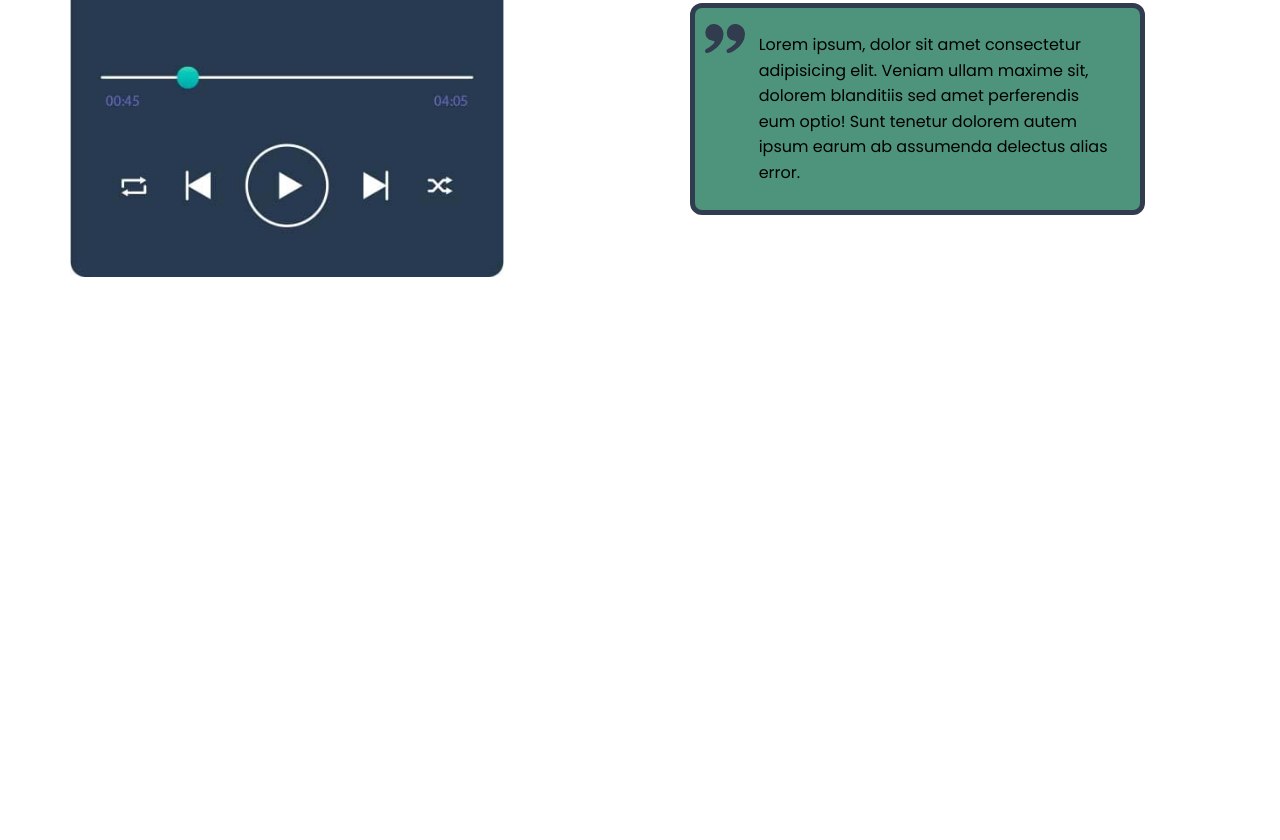
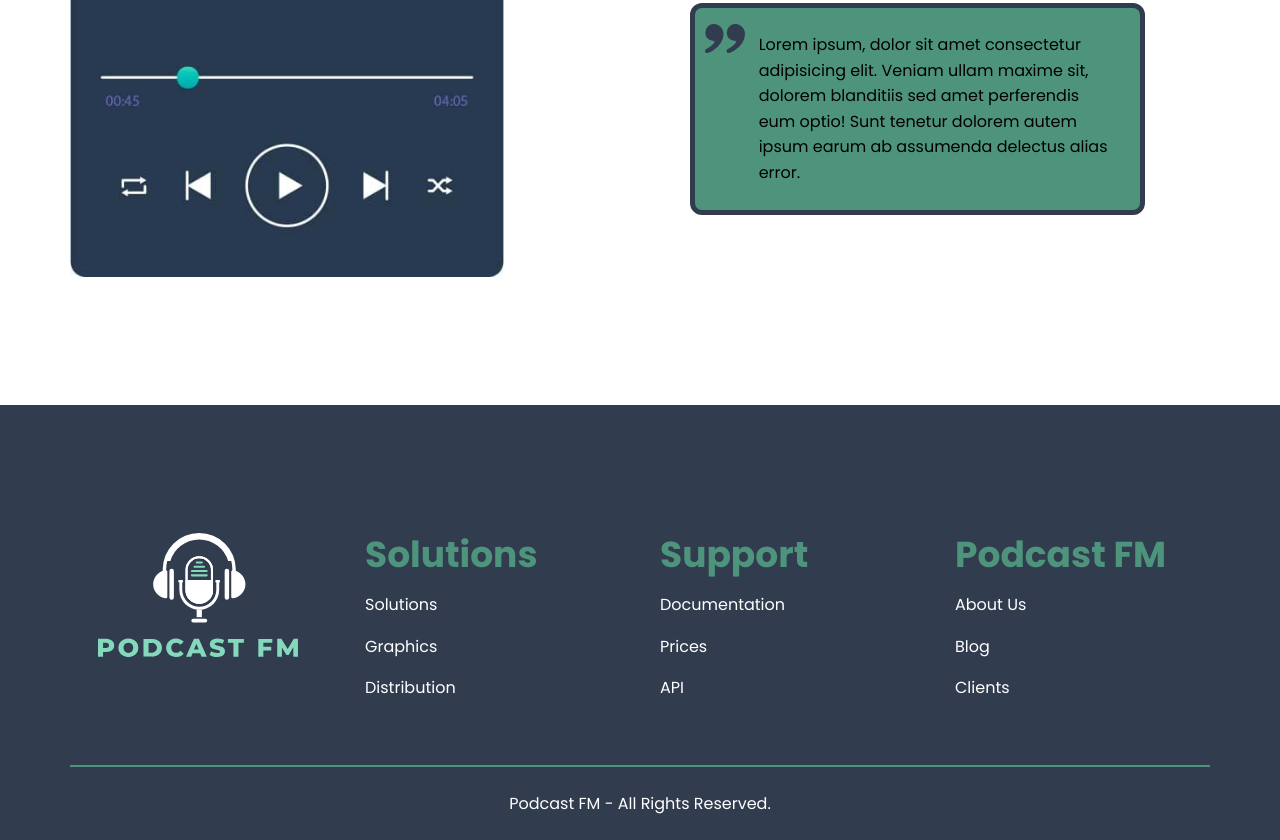
Before and after one commit to enriquesamudio99/seven-podcast-fm, a website: page index.html in a window 1280 px wide. Shown: the part 5191-6031 px from the top of the page. Before the commit the page ends 5596 px from the top, so only its background shows below. Drawn offline with Linux system fonts and the light colour scheme.

Commit message:
Footer done

```diff
--- a/index.html
+++ b/index.html
@@ -128,5 +128,39 @@
             </div>
         </div>
     </section>
+
+    <footer class="footer">
+        <div class="footer-grid container">
+            <div class="footer-widget">
+                <img class="footer-logo" src="build/img/logo.svg" alt="Logo">
+            </div>
+            <div class="footer-widget">
+                <h3>Solutions</h3>
+                <nav>
+                    <a href="#">Solutions</a>
+                    <a href="#">Graphics</a>
+                    <a href="#">Distribution</a>
+                </nav>
+            </div>
+            <div class="footer-widget">
+                <h3>Support</h3>
+                <nav>
+                    <a href="#">Documentation</a>
+                    <a href="#">Prices</a>
+                    <a href="#">API</a>
+                </nav>
+            </div>
+            <div class="footer-widget">
+                <h3>Podcast FM</h3>
+                <nav>
+                    <a href="#">About Us</a>
+                    <a href="#">Blog</a>
+                    <a href="#">Clients</a>
+                </nav>
+            </div>
+        </div>
+
+        <p class="copyright">Podcast FM - All Rights Reserved.</p>
+    </footer>
 </body>
 </html>
--- /dev/null
+++ b/src/scss/ui/_footer.scss
@@ -0,0 +1,64 @@
+@use "base/variables" as v;
+@use "base/mixins" as m;
+
+.footer {
+    padding: calc(v.$sectionGutter * 1.5) 0 0;
+    background-color: v.$secondary;
+    color: v.$white;
+
+    @include m.lg {
+        padding: calc(v.$sectionGutter * 2) 0 0;
+    }
+
+    .footer-grid {
+        padding-bottom: calc(v.$gutter * 2);
+        @include m.grid(1, 2.5rem);
+        border-bottom: 2px solid v.$primary;
+
+        @include m.sm {
+            grid-template-columns: repeat(2,1fr);
+        }
+
+        @include m.md {
+            grid-template-columns: repeat(3,1fr);
+        }
+
+        @include m.lg {
+            grid-template-columns: repeat(4,1fr);
+        }
+    }
+
+    .footer-logo {
+        max-width: 200px;
+        margin: 0 auto;
+    }
+
+    .footer-widget {
+
+        h3 {
+            color: v.$primary;
+        }
+
+    }
+
+    nav {
+
+        a {
+            display: block;
+            margin-bottom: 1rem;
+            color: v.$white;
+
+            &:last-of-type {
+                margin-bottom: 0;
+            }
+        }
+
+    }
+
+    .copyright {
+        text-align: center;
+        margin: 0;
+        color: v.$white;
+        padding: 1.5rem 0;
+    }
+}
--- a/src/scss/ui/_index.scss
+++ b/src/scss/ui/_index.scss
@@ -5,3 +5,4 @@
 @forward "statistics";
 @forward "plans";
 @forward "testimonials";
+@forward "footer";
```
Also changed, not shown: build/css/app.css, 1 other file.
